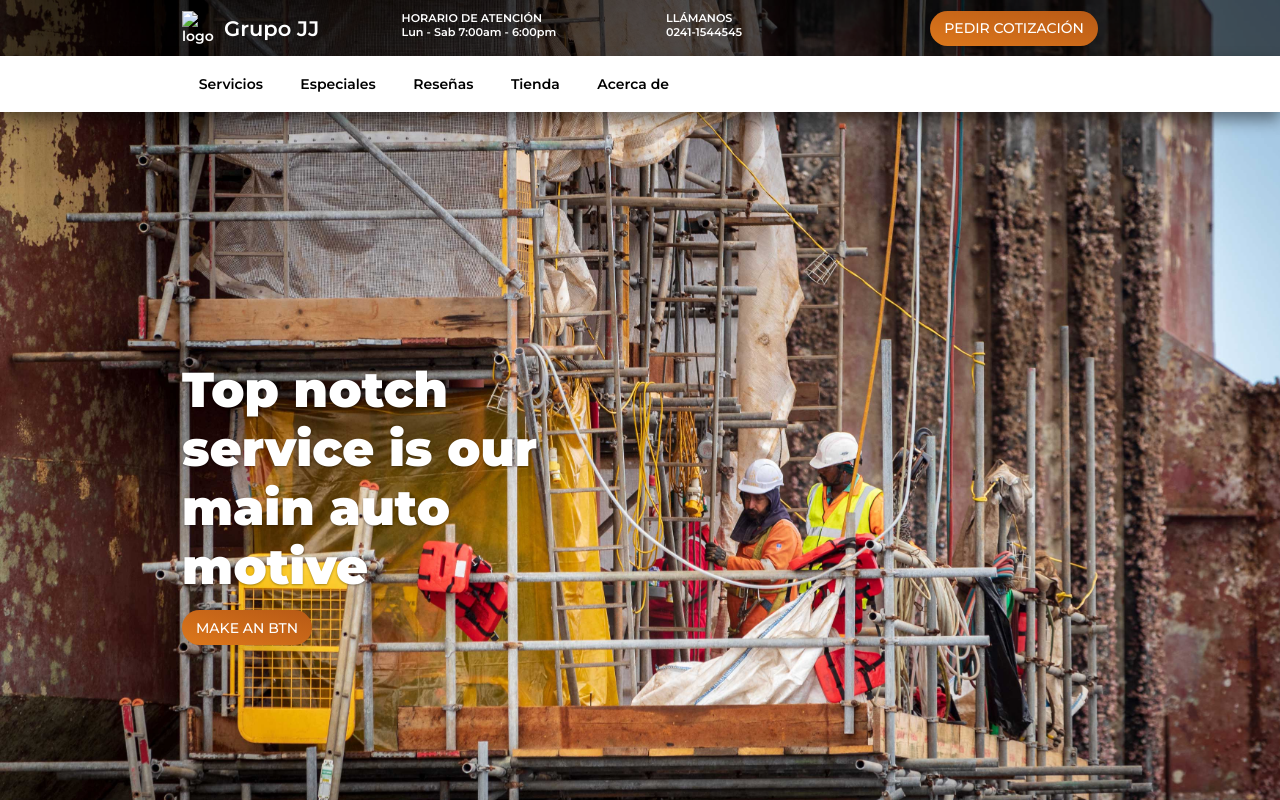
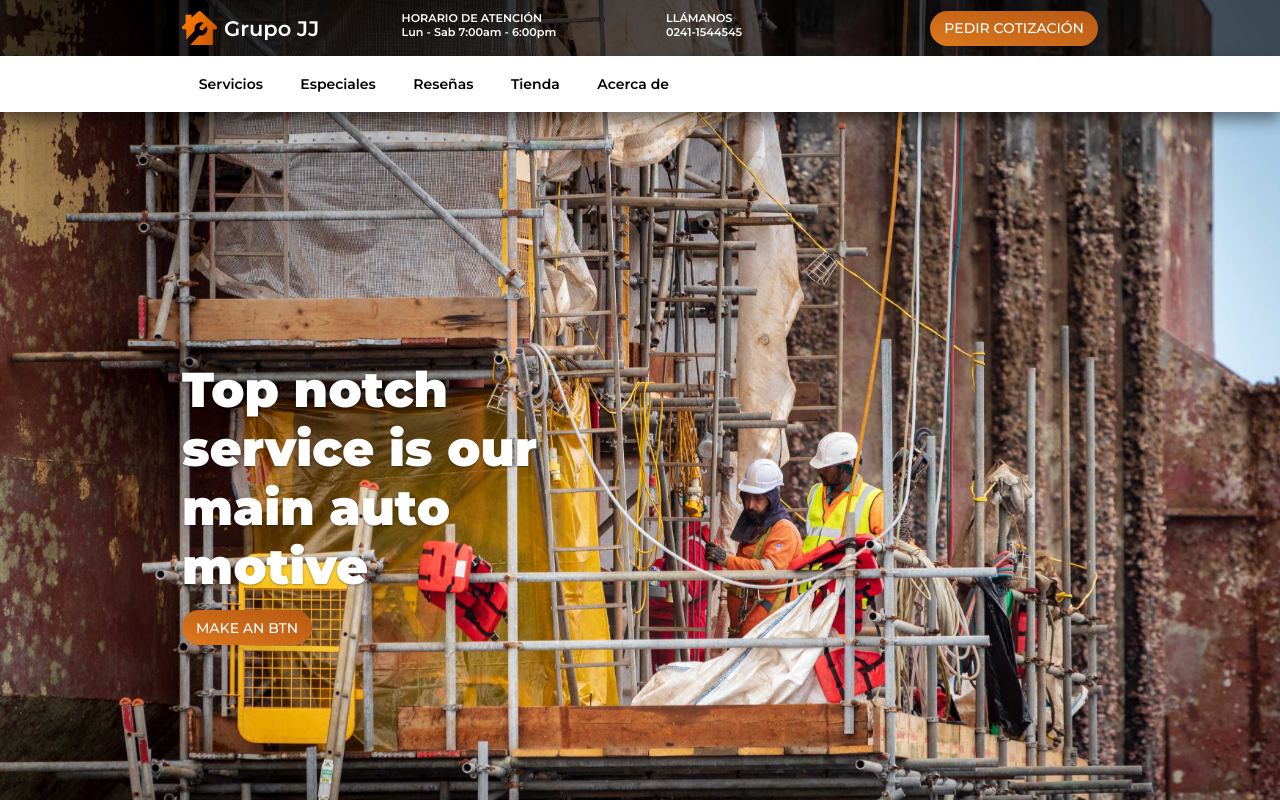
Before and after one commit to Aminadi2296/carrasco-web, a website: page src/public/index.html in a window 1280 px wide. Shown: the top 800 px of the page. Drawn offline with Linux system fonts and the light colour scheme.

Commit message:
Añadiendo imagenes

```diff
--- a/src/public/index.html
+++ b/src/public/index.html
@@ -20,7 +20,7 @@
         <div class="wrapper">
             <header class="first-header ">
             <a href="" class="logo">
-                <img src="" alt="logo" width="35px">
+                <img src="./icon.ico" alt="logo" width="35px">
                 <span>Grupo JJ</span>
             </a>
             <div class="hours">
```
